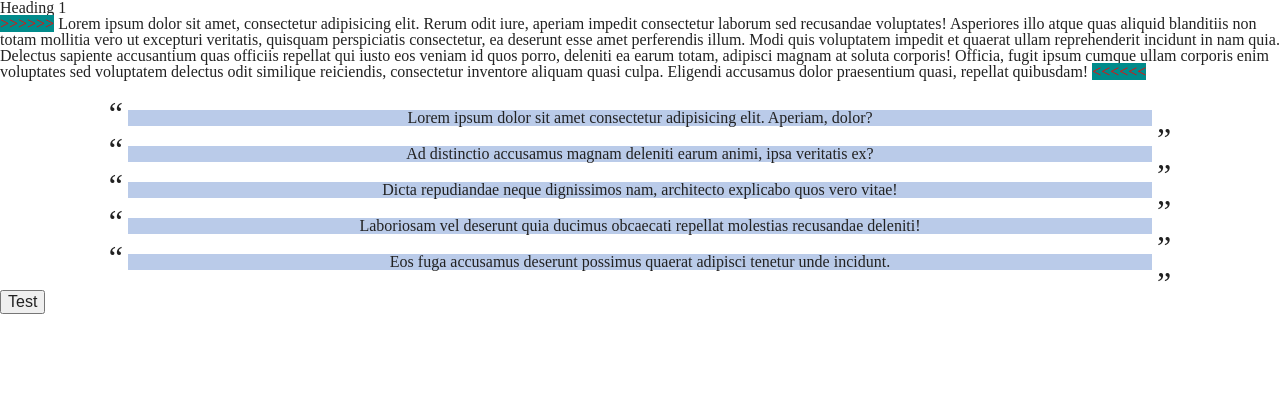
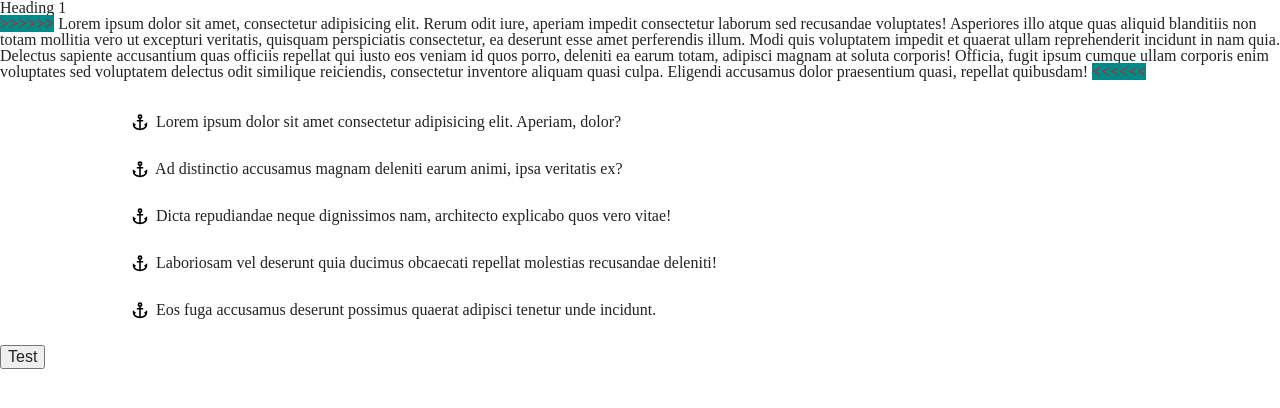
Before and after one commit to freshcodeFT/transitions-example, a plain HTML site: page index.html in a window 1280 px wide. Drawn offline with Linux system fonts and the light colour scheme.

Commit message:
Add content image example

```diff
--- a/assets/css/styles.css
+++ b/assets/css/styles.css
@@ -35,29 +35,15 @@ p::after{
 ul{
   margin: 30px auto 20px;
   width: 80%;
-  text-align: center;
-}
-li{
-  background-color: rgb(186, 203, 233);
-  position: relative;
 }
 
 li + li{
   margin-top: 20px;
 }
 
-li::before,li::after{
-  position: absolute;
-  font-size: 2em;
+li::before{
+  display: inline-block;
+  content: url("../images/anchor.svg");
+  transform: scale(0.8);
+  vertical-align: middle;
 }
-
-li::before{
- content: open-quote;
-  right: calc(100% + 5px);
-  top: -0.4em;
-}
-li::after{
-  content:close-quote;
-  left: calc(100% + 5px);
-  bottom: -0.9em;
-}
```
Also changed, not shown: assets/images/anchor.svg (added).
